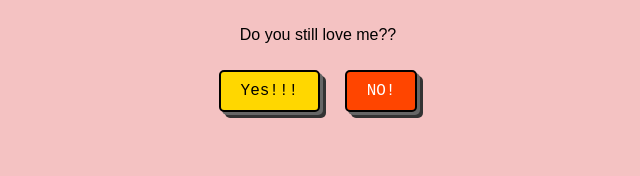
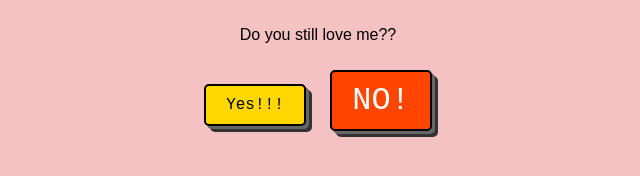
Before and after one commit to Nitin1234567898/Surprise-for-you, a plain HTML site: page index.html in a window 1280 px wide. Shown: the part 256-432 px from the top of the page, without its empty margins (322-962 px from the left). Drawn offline with Linux system fonts and the light colour scheme.

Commit message:
Update style.css

```diff
--- a/style.css
+++ b/style.css
@@ -37,11 +37,32 @@ button{
     background-color:#FFD700;
     color :#000;
 }
-#no{
-    background-color:#FF4500;
-    color:#FFF;
+/* Ensure the "No" button moves and is visible during hover/touch */
+#no {
+    font-size: 2rem;
+    padding: 10px 20px;
+    margin: 10px;
+    border: 2px solid #000;
+    border-radius: 5px;
+    cursor: pointer;
+    transition: all 0.3s ease;
+    background-color: #FF4500; /* Red-orange background */
+    color: #FFF;
+    position: relative; /* Ensure the button can move */
+}
 
+#no:hover {
+    background-color: #FF6347; /* Lighter red for hover effect */
 }
+
+/* Add responsiveness to ensure no button is cut off on smaller screens */
+@media (max-width: 600px) {
+    #no {
+        font-size: 1.5rem;
+        padding: 8px 15px;
+    }
+}
+
 button:hover {
     transform: scale(1.1);
     box-shadow: 5px 5px #444, 10px 10px #222;
```
